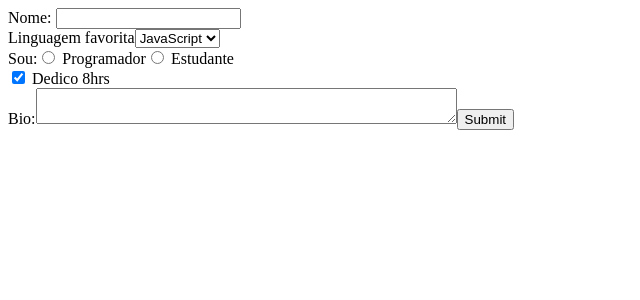
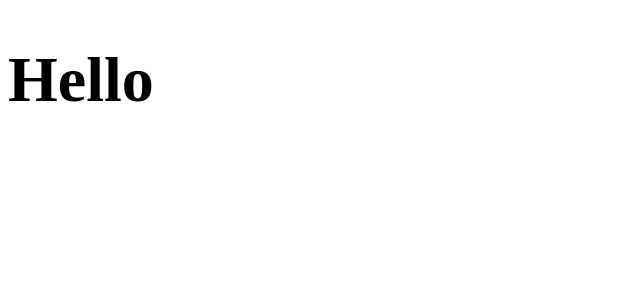
Before and after one commit to saulocode1/santander-lets-code-react, a React (Create React App) app in the folder 3 - React - Componentes Tipo Classe/Aula 03 - Instalação/meu-app/: page / in a window 1280 px wide. Shown: the top 300 px of the page, without its empty margins (0-640 px from the left). Built offline with nearby package versions, Linux system fonts and the light colour scheme.

Commit message:
Create lesson 4.1

```diff
--- a/3 - React - Componentes Tipo Classe/Aula 03 - Instalação/meu-app/src/components/Form.js
+++ b/3 - React - Componentes Tipo Classe/Aula 03 - Instalação/meu-app/src/components/Form.js
@@ -69,7 +69,6 @@
                     <textarea cols="50" value={this.state.bio} onChange={this.changeBio}></textarea>
                 </label>
                 <input type="submit"></input>
-
             </form>
         </>
     );
--- /dev/null
+++ b/3 - React - Componentes Tipo Classe/Aula 03 - Instalação/meu-app/src/components/Function.js
@@ -0,0 +1,13 @@
+import React from 'react';
+
+// export default function Hello({children}) {
+//     return (
+//         <>
+//             {children}
+//         </>
+//     )
+// }
+
+const Hello = ({children}) => <h1>{children}</h1>;
+
+export default Hello;
--- a/3 - React - Componentes Tipo Classe/Aula 03 - Instalação/meu-app/src/index.js
+++ b/3 - React - Componentes Tipo Classe/Aula 03 - Instalação/meu-app/src/index.js
@@ -1,12 +1,13 @@
 import React from 'react';
 import ReactDOM from 'react-dom';
-import Form from './components/Form';
+import Function from './components/Function';
 import reportWebVitals from './reportWebVitals';
 
 ReactDOM.render(
   <React.StrictMode>
-    <Form>
-    </Form>
+    <Function>
+      <h1>Hello</h1>
+    </Function>
   </React.StrictMode>,
   document.getElementById('root')
 );
```
